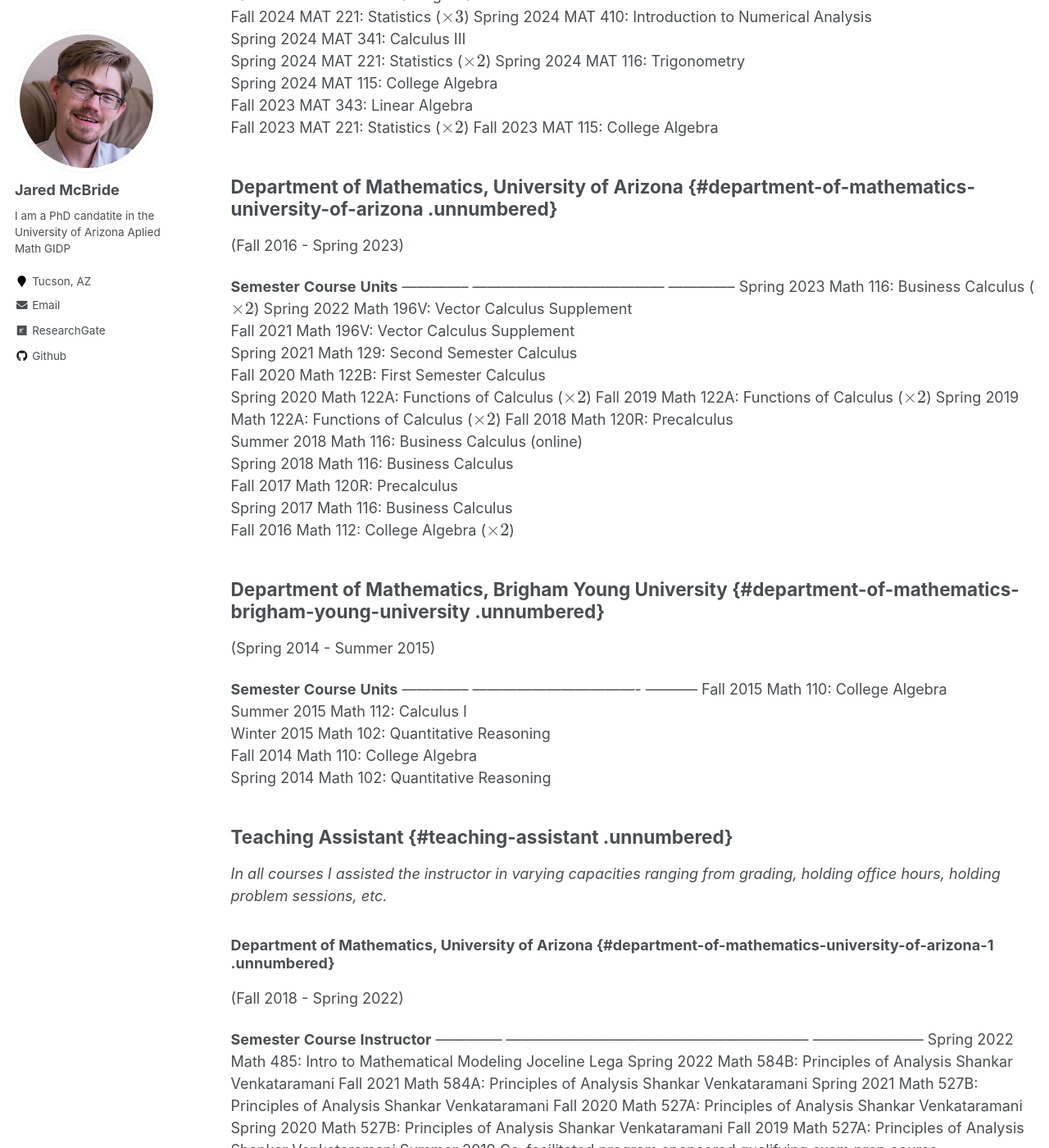
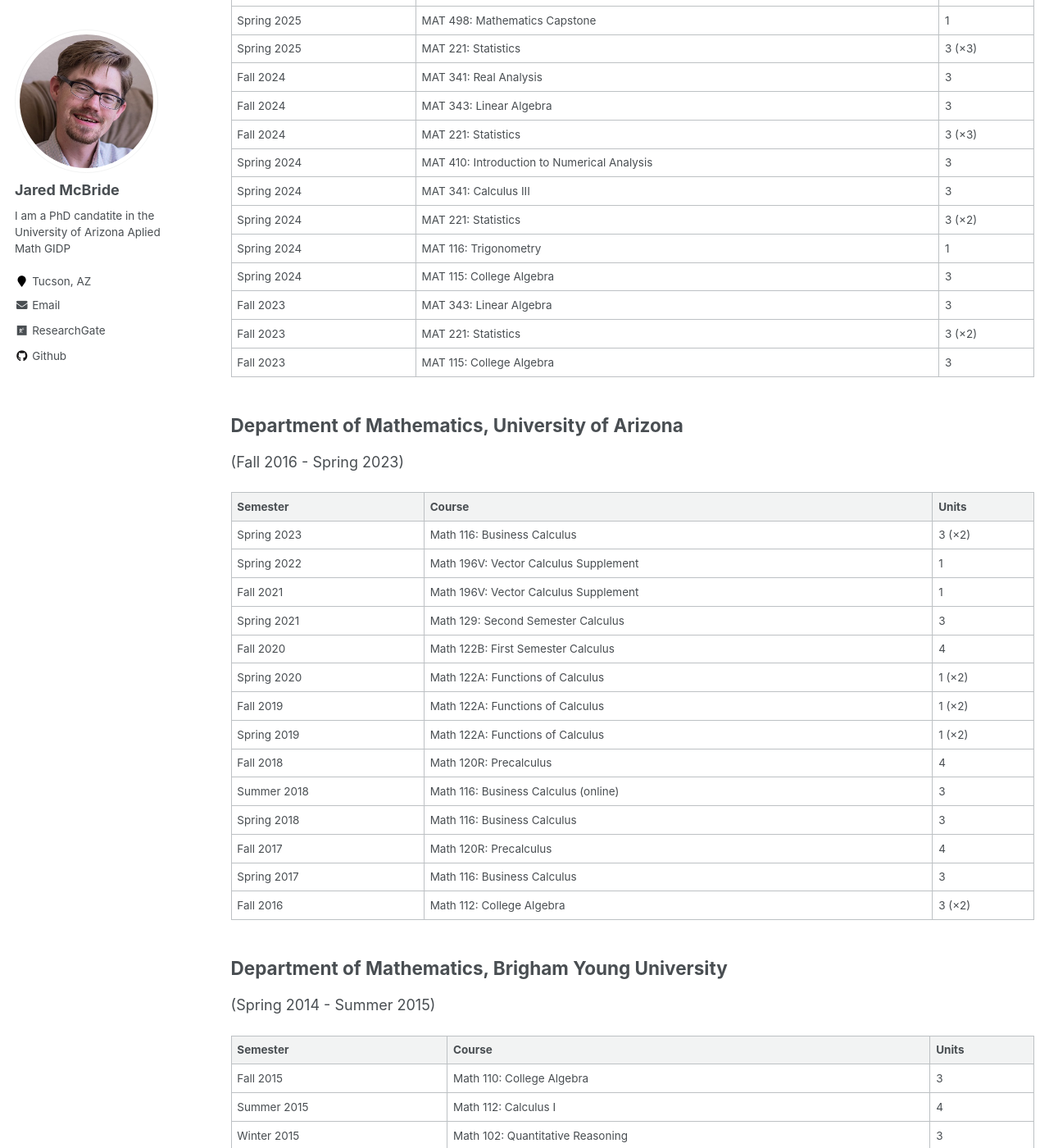
Before and after one commit to JaredMcB/JaredMcB.github.io, a Jekyll site: the page built from _pages/CV2025.md, in a window 1280 px wide and 1400 px high, scrolled down 1495 px. Shown: the whole window at 82% size. Built offline with Jekyll 4.4.1, drawn with Linux system fonts in a browser that asks for light colours; formulas are drawn with MathJax 3; some of the changed text lies outside the part shown.

Commit message:
Updated CV for 2025

```diff
--- a/_pages/CV2025.md
+++ b/_pages/CV2025.md
@@ -7,7 +7,7 @@ redirect_from:
   - /resume
 ---
 
-# Education {#education .unnumbered}
+# Education
 
 **Ph.D. Applied Mathematics** University of Arizona, Tucson, Arizona.
 August 2023.\
@@ -29,7 +29,7 @@ Advisor: John Dallon.
 **B.S. Mathematics and Mathematics Education** Brigham Young University.
 April 2012.
 
-# Employment {#employment .unnumbered}
+# Employment
 
 **Southern Virginia University**, Buena Vista, Virginia *Assistant
 Professor of Math* 2023 - present
@@ -56,91 +56,93 @@ Mathematics Tutorial Lab 2013 - 2014
 **Vernal Junior High**, Vernal, Utah *Math Teacher* (8th grade) 2012 -
 2013
 
-# Teaching {#teaching .unnumbered}
+# Teaching
 
-## Southern Virginia University {#southern-virginia-university .unnumbered}
+## Southern Virginia University
 
 (August 2023 - present)
 
-  **Semester**   **Course**                                    **Units**
-  -------------- --------------------------------------------- --------------
-  Fall 2025      CSC 340: Artificial Intelligence
-  Fall 2025      MAT 343: Linear Algebra
-  Fall 2025      MAT 221: Statistics                           ($\times 2$)
-  Fall 2025      MAT 115: College Algebra
-  Summer 2025    MAT 221: Statistics
-  Spring 2025    CSC 333: Computational Data Science
-  Spring 2025    MAT 498: Mathematics Capstone
-  Spring 2025    MAT 221: Statistics                           ($\times 3$)
-  Fall 2024      MAT 341: Real Analysis
-  Fall 2024      MAT 343: Linear Algebra
-  Fall 2024      MAT 221: Statistics                           ($\times 3$)
-  Spring 2024    MAT 410: Introduction to Numerical Analysis
-  Spring 2024    MAT 341: Calculus III
-  Spring 2024    MAT 221: Statistics                           ($\times 2$)
-  Spring 2024    MAT 116: Trigonometry
-  Spring 2024    MAT 115: College Algebra
-  Fall 2023      MAT 343: Linear Algebra
-  Fall 2023      MAT 221: Statistics                           ($\times 2$)
-  Fall 2023      MAT 115: College Algebra
+| Semester    | Course                                      | Units  |
+| ----------- | ------------------------------------------- | ------ |
+| Fall 2025   | CSC 340: Artificial Intelligence            | 3      |
+| Fall 2025   | MAT 343: Linear Algebra                     | 3      |
+| Fall 2025   | MAT 221: Statistics                         | 3 (×2) |
+| Fall 2025   | MAT 115: College Algebra                    | 3      |
+| Summer 2025 | MAT 221: Statistics                         | 3      |
+| Spring 2025 | CSC 333: Computational Data Science         | 3      |
+| Spring 2025 | MAT 498: Mathematics Capstone               | 1      |
+| Spring 2025 | MAT 221: Statistics                         | 3 (×3) |
+| Fall 2024   | MAT 341: Real Analysis                      | 3      |
+| Fall 2024   | MAT 343: Linear Algebra                     | 3      |
+| Fall 2024   | MAT 221: Statistics                         | 3 (×3) |
+| Spring 2024 | MAT 410: Introduction to Numerical Analysis | 3      |
+| Spring 2024 | MAT 341: Calculus III                       | 3      |
+| Spring 2024 | MAT 221: Statistics                         | 3 (×2) |
+| Spring 2024 | MAT 116: Trigonometry                       | 1      |
+| Spring 2024 | MAT 115: College Algebra                    | 3      |
+| Fall 2023   | MAT 343: Linear Algebra                     | 3      |
+| Fall 2023   | MAT 221: Statistics                         | 3 (×2) |
+| Fall 2023   | MAT 115: College Algebra                    | 3      |
 
-## Department of Mathematics, University of Arizona {#department-of-mathematics-university-of-arizona .unnumbered}
+## Department of Mathematics, University of Arizona
 
 (Fall 2016 - Spring 2023)
 
-  **Semester**   **Course**                              **Units**
-  -------------- --------------------------------------- --------------
-  Spring 2023    Math 116: Business Calculus             ($\times 2$)
-  Spring 2022    Math 196V: Vector Calculus Supplement
-  Fall 2021      Math 196V: Vector Calculus Supplement
-  Spring 2021    Math 129: Second Semester Calculus
-  Fall 2020      Math 122B: First Semester Calculus
-  Spring 2020    Math 122A: Functions of Calculus        ($\times 2$)
-  Fall 2019      Math 122A: Functions of Calculus        ($\times 2$)
-  Spring 2019    Math 122A: Functions of Calculus        ($\times 2$)
-  Fall 2018      Math 120R: Precalculus
-  Summer 2018    Math 116: Business Calculus (online)
-  Spring 2018    Math 116: Business Calculus
-  Fall 2017      Math 120R: Precalculus
-  Spring 2017    Math 116: Business Calculus
-  Fall 2016      Math 112: College Algebra               ($\times 2$)
+| Semester    | Course                                | Units  |
+| ----------- | ------------------------------------- | ------ |
+| Spring 2023 | Math 116: Business Calculus           | 3 (×2) |
+| Spring 2022 | Math 196V: Vector Calculus Supplement | 1      |
+| Fall 2021   | Math 196V: Vector Calculus Supplement | 1      |
+| Spring 2021 | Math 129: Second Semester Calculus    | 3      |
+| Fall 2020   | Math 122B: First Semester Calculus    | 4      |
+| Spring 2020 | Math 122A: Functions of Calculus      | 1 (×2) |
+| Fall 2019   | Math 122A: Functions of Calculus      | 1 (×2) |
+| Spring 2019 | Math 122A: Functions of Calculus      | 1 (×2) |
+| Fall 2018   | Math 120R: Precalculus                | 4      |
+| Summer 2018 | Math 116: Business Calculus (online)  | 3      |
+| Spring 2018 | Math 116: Business Calculus           | 3      |
+| Fall 2017   | Math 120R: Precalculus                | 4      |
+| Spring 2017 | Math 116: Business Calculus           | 3      |
+| Fall 2016   | Math 112: College Algebra             | 3 (×2) |
 
-## Department of Mathematics, Brigham Young University {#department-of-mathematics-brigham-young-university .unnumbered}
+## Department of Mathematics, Brigham Young University
 
 (Spring 2014 - Summer 2015)
 
-  **Semester**   **Course**                         **Units**
-  -------------- ---------------------------------- -----------
-  Fall 2015      Math 110: College Algebra
-  Summer 2015    Math 112: Calculus I
-  Winter 2015    Math 102: Quantitative Reasoning
-  Fall 2014      Math 110: College Algebra
-  Spring 2014    Math 102: Quantitative Reasoning
+| Semester    | Course                           | Units |
+| ----------- | -------------------------------- | ----- |
+| Fall 2015   | Math 110: College Algebra        | 3     |
+| Summer 2015 | Math 112: Calculus I             | 4     |
+| Winter 2015 | Math 102: Quantitative Reasoning | 3     |
+| Fall 2014   | Math 110: College Algebra        | 3     |
+| Spring 2014 | Math 102: Quantitative Reasoning | 3     |
 
-## Teaching Assistant {#teaching-assistant .unnumbered}
+
+## Teaching Assistant
 
 *In all courses I assisted the instructor in varying capacities ranging
 from grading, holding office hours, holding problem sessions, etc.*
 
-### Department of Mathematics, University of Arizona {#department-of-mathematics-university-of-arizona-1 .unnumbered}
+### Department of Mathematics, University of Arizona
 
 (Fall 2018 - Spring 2022)
 
-  **Semester**   **Course**                                                     **Instructor**
-  -------------- -------------------------------------------------------------- -----------------------
-  Spring 2022    Math 485: Intro to Mathematical Modeling                       Joceline Lega
-  Spring 2022    Math 584B: Principles of Analysis                              Shankar Venkataramani
-  Fall 2021      Math 584A: Principles of Analysis                              Shankar Venkataramani
-  Spring 2021    Math 527B: Principles of Analysis                              Shankar Venkataramani
-  Fall 2020      Math 527A: Principles of Analysis                              Shankar Venkataramani
-  Spring 2020    Math 527B: Principles of Analysis                              Shankar Venkataramani
-  Fall 2019      Math 527A: Principles of Analysis                              Shankar Venkataramani
-  Summer 2019    Co-facilitated program sponsored qualifying exam prep course
-  Spring 2019    Math 527B: Principles of Analysis                              Leonid Friedlander
-  Summer 2018    Co-facilitated program sponsored qualifying exam prep course
-  Fall 2018      Math 527A: Principles of Analysis                              Leonid Friedlander
+| Semester    | Course                                                       | Instructor            |
+| ----------- | ------------------------------------------------------------ | --------------------- |
+| Spring 2022 | Math 485: Intro to Mathematical Modeling                     | Joceline Lega         |
+| Spring 2022 | Math 584B: Principles of Analysis                            | Shankar Venkataramani |
+| Fall 2021   | Math 584A: Principles of Analysis                            | Shankar Venkataramani |
+| Spring 2021 | Math 527B: Principles of Analysis                            | Shankar Venkataramani |
+| Fall 2020   | Math 527A: Principles of Analysis                            | Shankar Venkataramani |
+| Spring 2020 | Math 527B: Principles of Analysis                            | Shankar Venkataramani |
+| Fall 2019   | Math 527A: Principles of Analysis                            | Shankar Venkataramani |
+| Summer 2019 | Co-facilitated program sponsored qualifying exam prep course | —                     |
+| Spring 2019 | Math 527B: Principles of Analysis                            | Leonid Friedlander    |
+| Summer 2018 | Co-facilitated program sponsored qualifying exam prep course | —                     |
+| Fall 2018   | Math 527A: Principles of Analysis                            | Leonid Friedlander    |
 
-## Course Development {#course-development .unnumbered}
+
+## Course Development
 
 **Artificial Intelligence** (*Southern Virginia University CSC 340,
 upper division computer science course artificial intelligence*) I
@@ -166,9 +168,9 @@ My principle task was to use Manim (a Python package for programmatic
 mathematical animation) to create animation to improve the accessibility
 of the interactive video presentations.
 
-# Mentoring {#mentoring .unnumbered}
+# Mentoring
 
-## Southern Virginia University {#southern-virginia-university-1 .unnumbered}
+## Southern Virginia University
 
 -   I mentored two undergraduate seniors in their **senior capstone
     projects**.
@@ -179,7 +181,7 @@ of the interactive video presentations.
     -   Reilly Kartchner (Fall 2023, project: *The Mathematics of Neural
         Networks*)
 
-## Department of Mathematics, University of Arizona {#department-of-mathematics-university-of-arizona-2 .unnumbered}
+## Department of Mathematics, University of Arizona
 
 -   As part of the **UA RTG-REU** 2021 summer program and again in
     summer 2022 (both organized by Dr. Kevin Lin and Dr. Laura Miller),
@@ -212,7 +214,7 @@ of the interactive video presentations.
 
     -   Jalen Cates
 
-# Service {#service .unnumbered}
+# Service
 
 -   Curriculum Committee member at Southern Virginia University (2023 -
     present).
@@ -220,7 +222,7 @@ of the interactive video presentations.
 -   Graduate representative on the undergraduate committee for the
     University of Arizona Mathematics Department (2022 - 2023).
 
-# Research Interests {#research-interests .unnumbered}
+# Research Interests
 
 General: Data-driven model reduction, signals and systems theory,
 stochastic models and stochastic differential equations, power
@@ -232,7 +234,7 @@ data-driven model reduction, power spectrum estimation, Model reduction
 for power systems networks, and modeling movement of the slime mold
 *Dictyostelium discoideum*.
 
-# Publications {#publications .unnumbered}
+# Publications
 
 Jared McBride and Kevin K Lin, *A comparison of spectral estimation
 methods for the analysis of chaotic and stochastic dynamical systems*.
@@ -244,14 +246,14 @@ Martínez-Yrízar, Alberto Búrquez, and Enriquena Bustamante Ortega.
 *Heatwave compounded warmer drought: Shifts in time to tree mortality
 and tree mortality duration.* In preparation, 2023.
 
-# Conferences {#conferences .unnumbered}
+# Conferences
 
 **Third Symposium on Machine Learning and Dynamical Systems**, September
 26 - 30, 2022, The Fields Institute, Toronto, Canada Presented poster:
 *A comparison of spectral estimation methods for the analysis of chaotic
 and stochastic dynamical systems*
 
-# Volunteer Community Involvement {#volunteer-community-involvement .unnumbered}
+# Volunteer Community Involvement
 
 **Church of Jesus Christ of Latter-day Saints** Full-time Missionary.
 Manchester, England, 2007-2009
@@ -283,7 +285,7 @@ local congregation (ward). Tucson, Arizona,
 
 -   Primary Chorister 2023
 
-# Skills {#skills .unnumbered}
+# Skills
 
 Git, Julia, Python, Manim (Python package for programmatic mathematical
 animation).
```
Also changed, not shown: _pages/about.md (+1 -1 lines).
